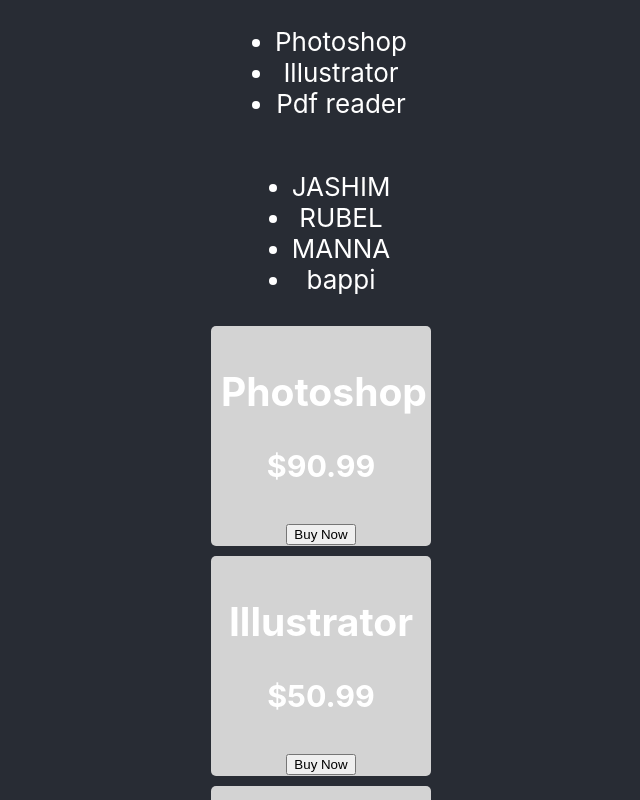
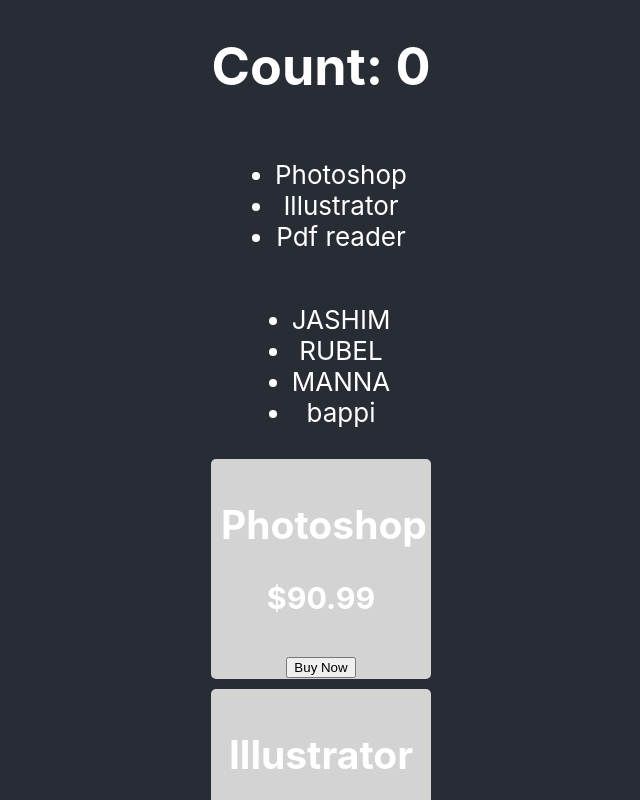
Before and after one commit to Raian-Siddique/pass-object, a React (Create React App) app: page / in a window 1280 px wide. Shown: the top 800 px of the page, without its empty margins (319-959 px from the left). Built offline with nearby package versions, Linux system fonts and the light colour scheme.

Commit message:
useState added

```diff
--- a/src/App.js
+++ b/src/App.js
@@ -1,3 +1,4 @@
+import React, { useState } from "react";
 import logo from "./logo.svg";
 import "./App.css";
 
@@ -15,6 +16,7 @@
   return (
     <div className="App">
       <header className="App-header">
+        <Counter></Counter>
         <ul>
           {pd.map((product) => (
             <li>{product.name}</li>
@@ -37,6 +39,16 @@
     </div>
   );
 }
+// writtig an state for my function.
+function Counter() {
+  const [count, setCount] = useState();
+  return (
+    <div>
+      <h1>Count: 0</h1>
+    </div>
+  );
+}
+
 function Product(props) {
   const pdstyle = {
     border: "1px solid light-salmon",
```
